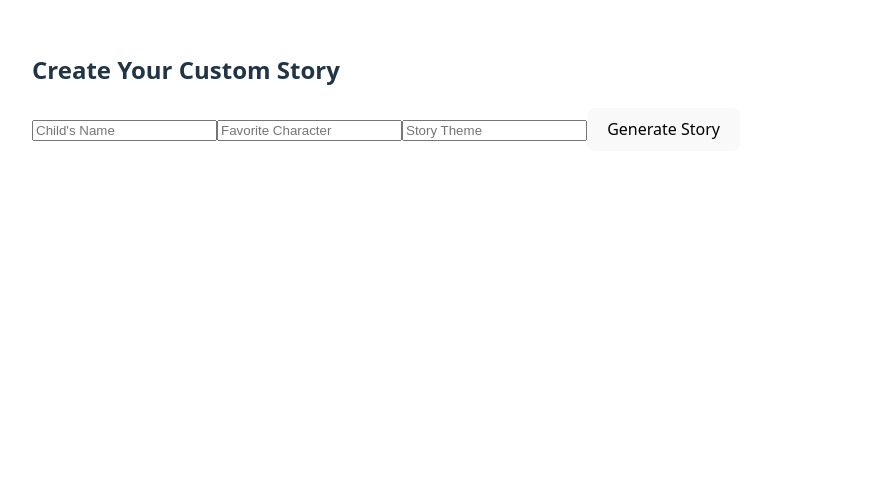
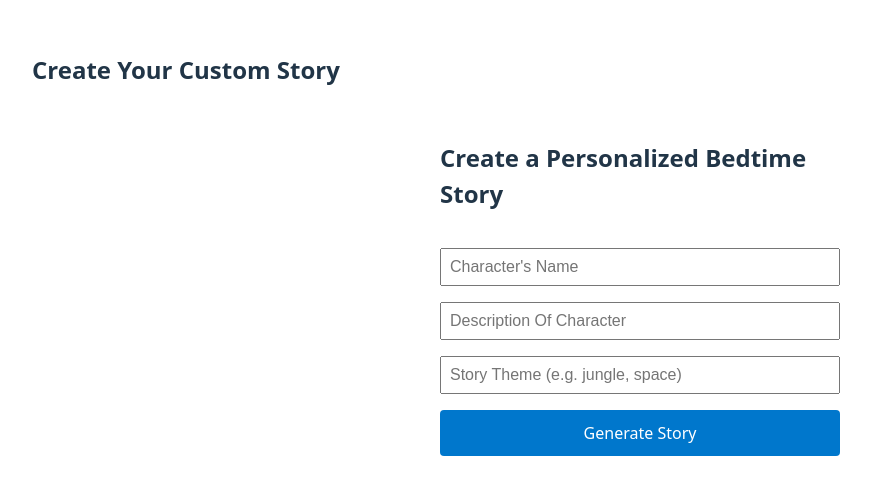
Before and after one commit to AustinH5544/starlitstories, a React (Vite) app in the folder ClientApp/: page /create in a window 1280 px wide. Shown: the top 494 px of the page, without its empty margins (0-871 px from the left). Built offline with nearby package versions, Linux system fonts and the light colour scheme.

Commit message:
Update StoryForm.jsx
Changed format of input box

```diff
--- a/ClientApp/src/Components/StoryForm.jsx
+++ b/ClientApp/src/Components/StoryForm.jsx
@@ -1,4 +1,5 @@
 // src/components/StoryForm.jsx
+
 import React, { useState } from 'react';
 
 const StoryForm = ({ onSubmit }) => {
@@ -17,38 +18,67 @@ const StoryForm = ({ onSubmit }) => {
 
     const handleSubmit = (e) => {
         e.preventDefault();
-        onSubmit(formData);
+        if (formData.childName && formData.favoriteCharacter && formData.theme) {
+            onSubmit(formData); // calls function from parent (App.jsx)
+        }
     };
 
     return (
-        <form onSubmit={handleSubmit}>
+        <form onSubmit={handleSubmit} style={styles.form}>
+            <h2>Create a Personalized Bedtime Story</h2>
             <input
                 type="text"
                 name="childName"
-                placeholder="Child's Name"
+                placeholder="Character's Name"
                 value={formData.childName}
                 onChange={handleChange}
                 required
+                style={styles.input}
             />
             <input
                 type="text"
                 name="favoriteCharacter"
-                placeholder="Favorite Character"
+                placeholder="Description Of Character"
                 value={formData.favoriteCharacter}
                 onChange={handleChange}
                 required
+                style={styles.input}
             />
             <input
                 type="text"
                 name="theme"
-                placeholder="Story Theme"
+                placeholder="Story Theme (e.g. jungle, space)"
                 value={formData.theme}
                 onChange={handleChange}
                 required
+                style={styles.input}
             />
-            <button type="submit">Generate Story</button>
+            <button type="submit" style={styles.button}>Generate Story</button>
         </form>
     );
 };
 
+const styles = {
+    form: {
+        display: 'flex',
+        flexDirection: 'column',
+        gap: '1rem',
+        maxWidth: '400px',
+        margin: '2rem auto'
+    },
+    input: {
+        padding: '0.5rem',
+        fontSize: '1rem'
+    },
+    button: {
+        padding: '0.75rem',
+        fontSize: '1rem',
+        backgroundColor: '#0077cc',
+        color: '#fff',
+        border: 'none',
+        borderRadius: '4px',
+        cursor: 'pointer'
+    }
+};
+
 export default StoryForm;
```
